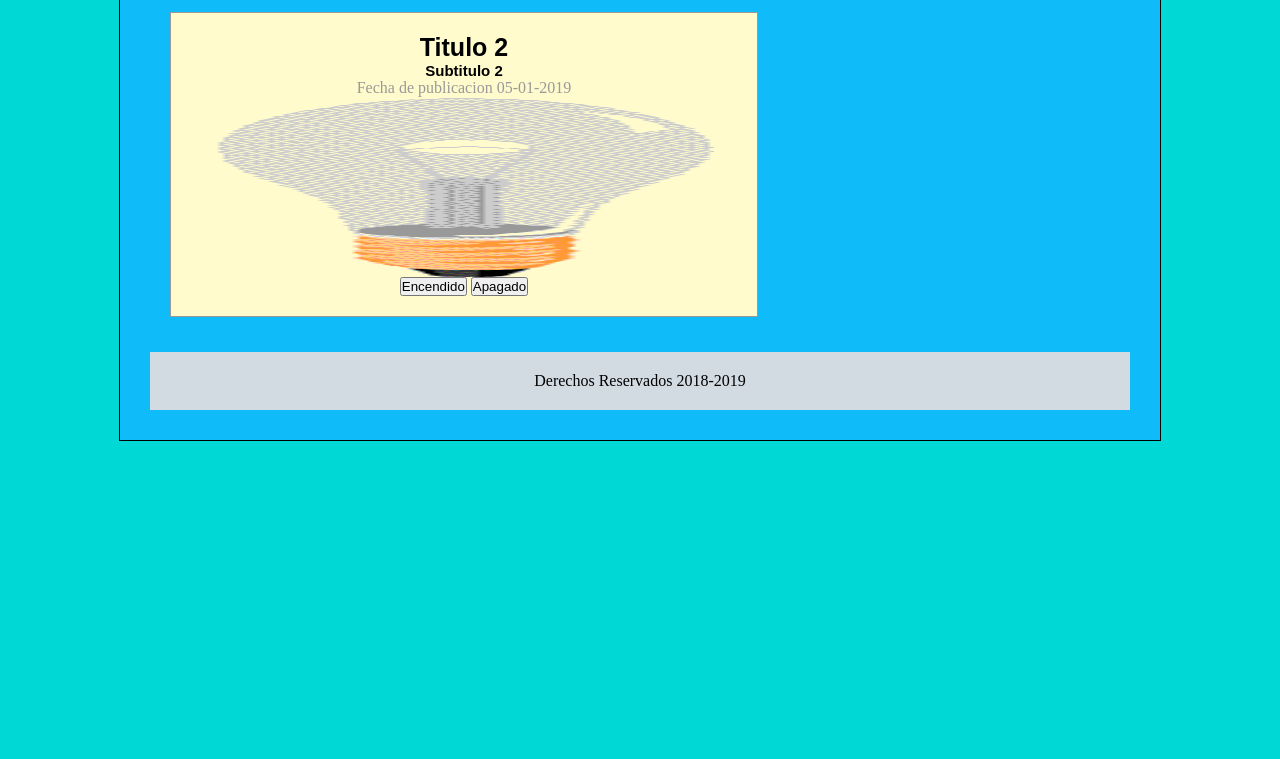
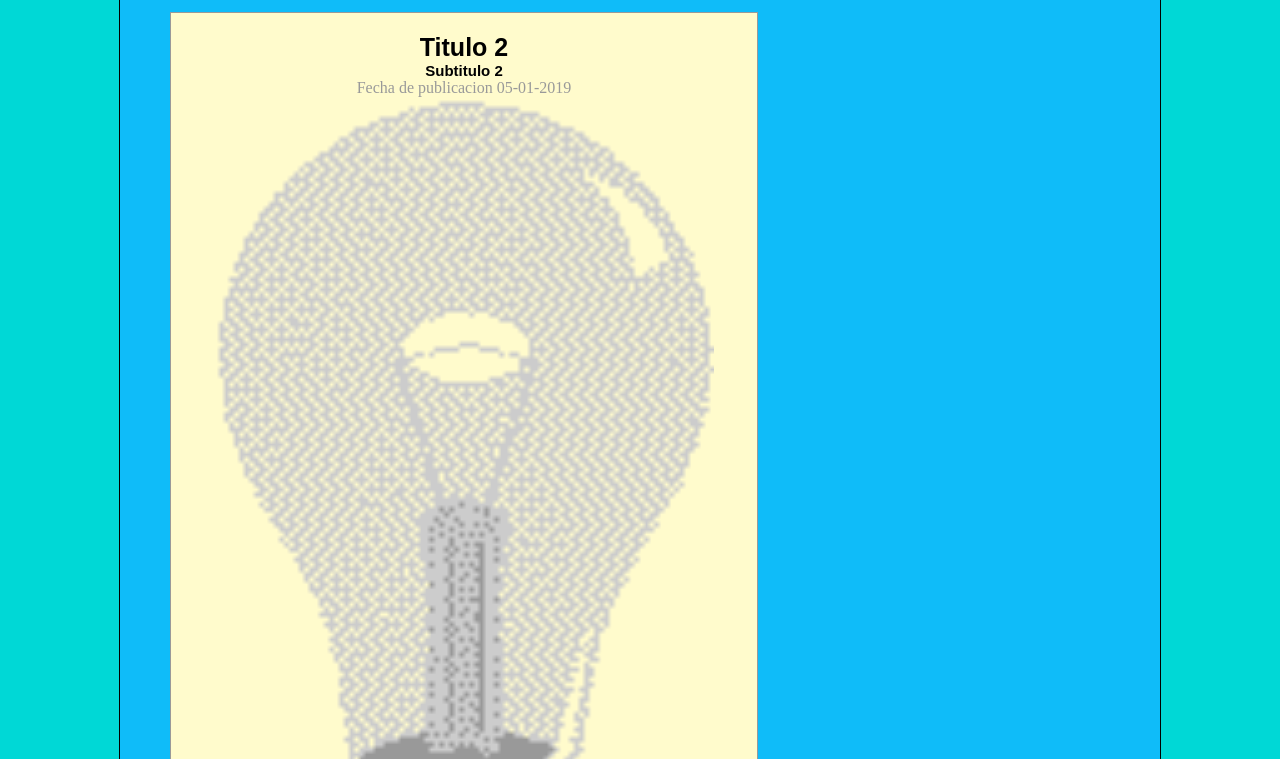
Before and after one commit to Pedro-994/Pedro-994.github.io, a plain HTML site: page index.html in a window 1280 px wide. Shown: the part 981-1740 px from the top of the page. Before the commit the page ends 1437 px from the top, so only its background shows below. Drawn offline with Linux system fonts and the light colour scheme.

Commit message:
Cambios en foco

```diff
--- a/index.html
+++ b/index.html
@@ -56,7 +56,7 @@
   			document.getElementById('myImage').src = pic;
 			}
 		</script>
-		<img id="myImage" src="Imagenes/pic_bulboff.gif" width="100" height="180">
+		<img id="myImage" src="Imagenes/pic_bulboff.gif">
 
 		<p>
 			<button type="button" onclick="light(1)">Encendido</button>
```
